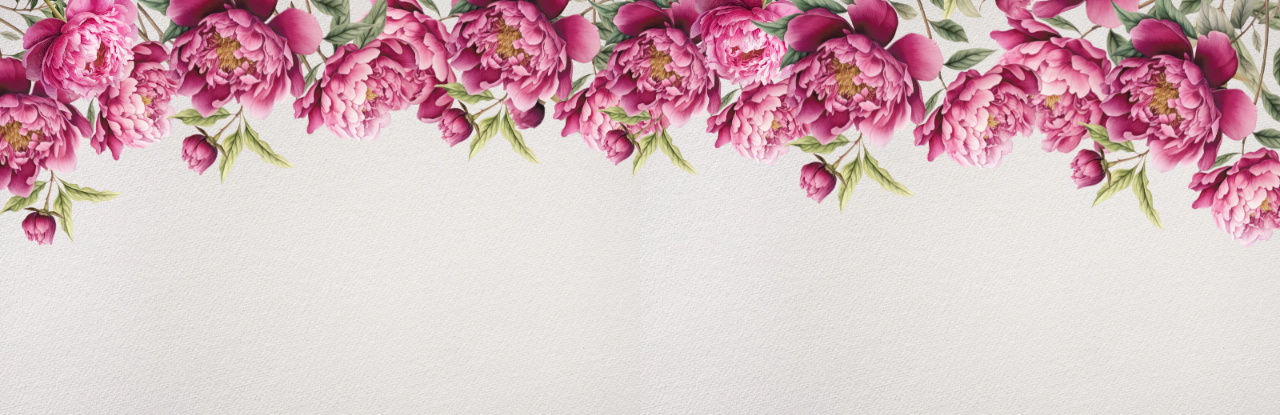
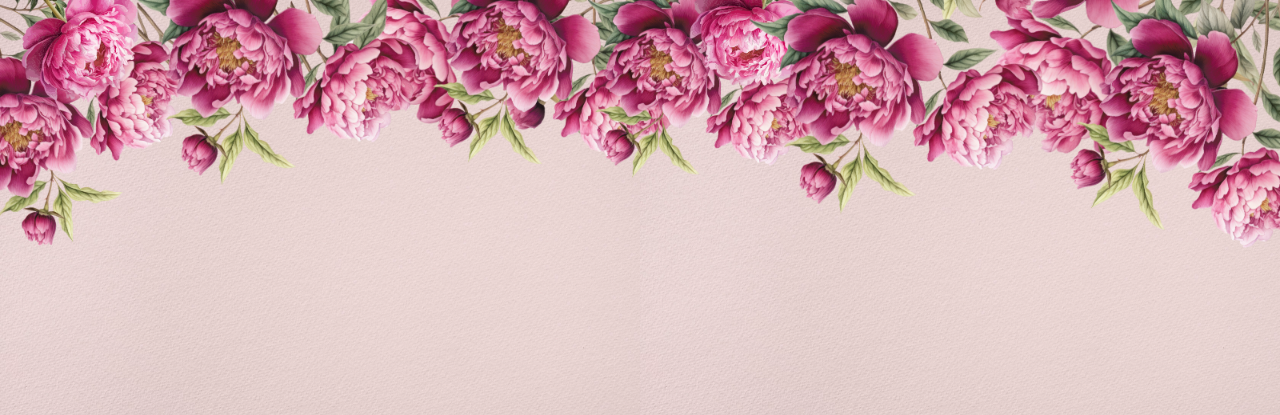
Before and after one commit to maksym-pasichnyk/wedding.github.io, a plain HTML site: page index.html in a window 1280 px wide. Shown: the top 415 px of the page. Drawn offline with Linux system fonts and the light colour scheme; a web font is replaced by a local one.

Commit message:
add background color

```diff
--- a/index.html
+++ b/index.html
@@ -22,7 +22,12 @@
     body {
       margin: 0;
       text-align: center;
-      background-image: url(files/Texturelabs_Paper_23.jpg);
+      background-image:
+        linear-gradient(
+        rgba(231, 160, 160, 0.25),
+        rgba(250, 207, 207, 0.25)
+        ),
+        url(files/Texturelabs_Paper_23.jpg);
       background-size: 50%;
       overflow: hidden;
       font-family: Cormorant;
```
